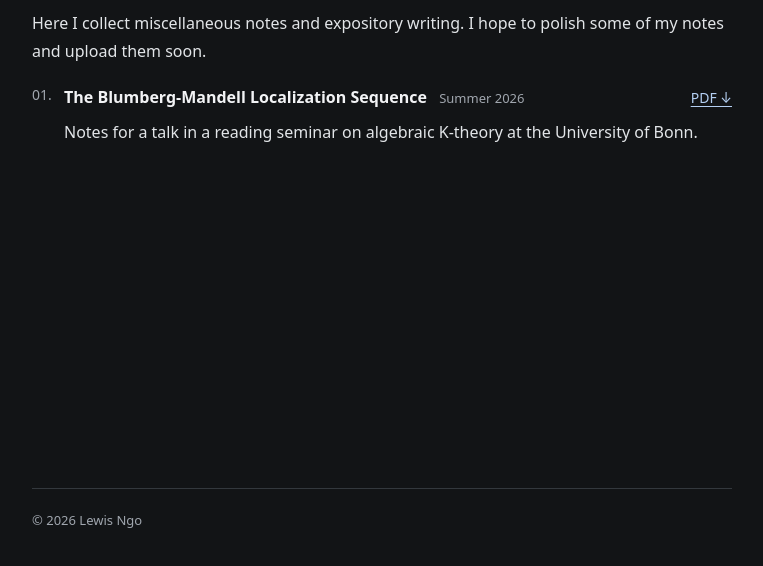
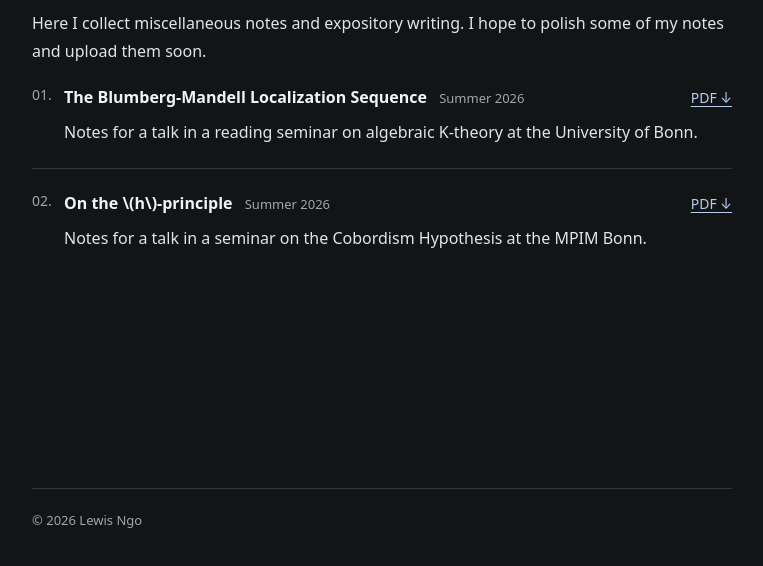
Before and after one commit to lewisngo/lewisngo.github.io, a plain HTML site: page notes/index.html in a window 1280 px wide. Shown: the part 232-798 px from the top of the page, without its empty margins (258-1021 px from the left). Drawn offline with Linux system fonts and the light colour scheme.

Commit message:
Added notes

```diff
--- a/notes/index.html
+++ b/notes/index.html
@@ -106,6 +106,35 @@
           </p>
         </li>
 
+
+<li class="note-entry">
+  <div class="note-heading">
+    <span>
+      <a class="note-title"
+         href="/pdfs/h-principle.pdf"
+         target="_blank"
+         rel="noopener noreferrer">
+        On the \(h\)-principle
+      </a>
+
+      <span class="note-date">Summer 2026</span>
+    </span>
+
+    <a class="note-pdf"
+       href="/pdfs/h-principle.pdf"
+       target="_blank"
+       rel="noopener noreferrer">
+      PDF ↓
+    </a>
+  </div>
+
+  <p class="note-description">
+    Notes for a talk in a seminar on
+    the Cobordism Hypothesis at the MPIM Bonn.
+  </p>
+</li>
+
+
       </ol>
     </main>
 
```
